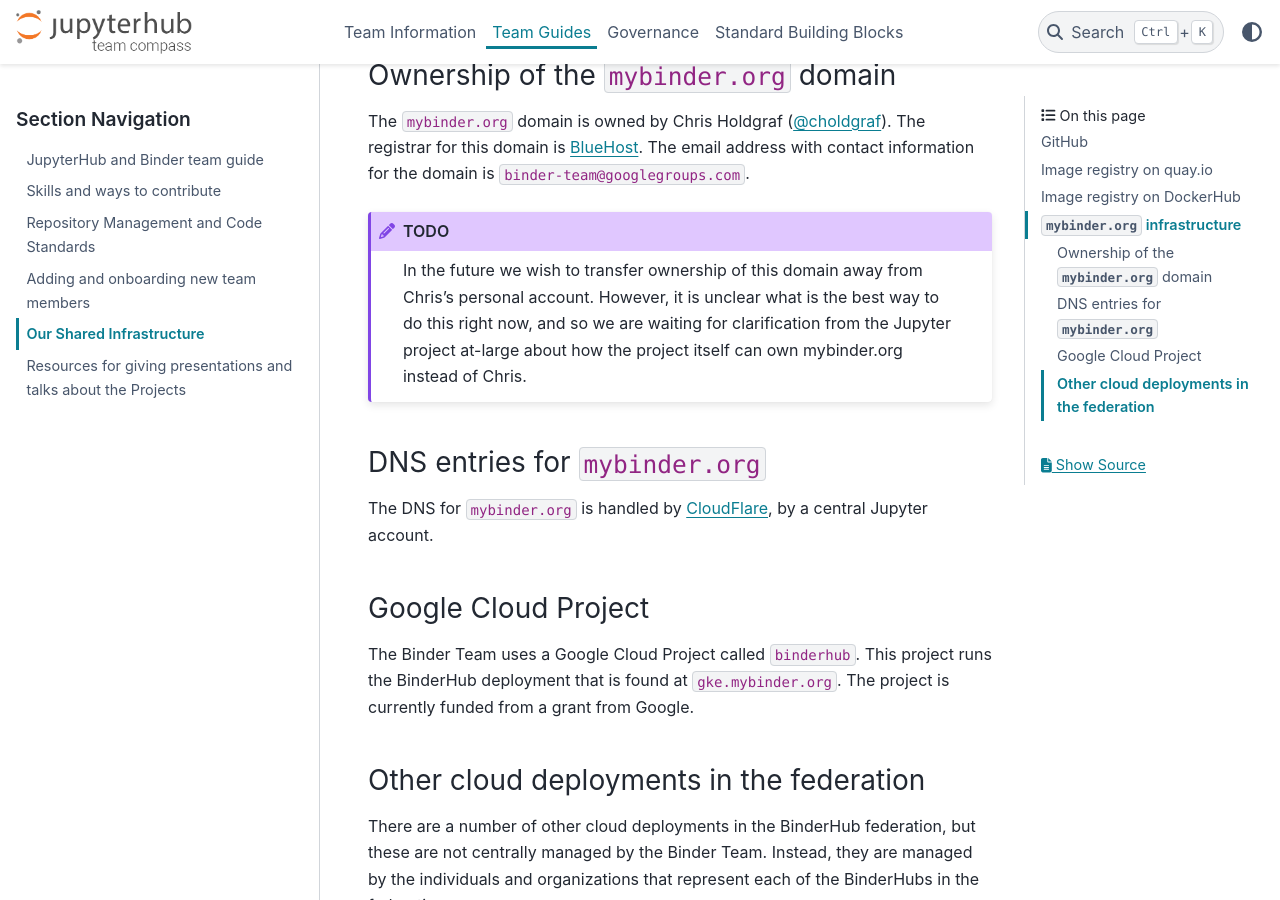
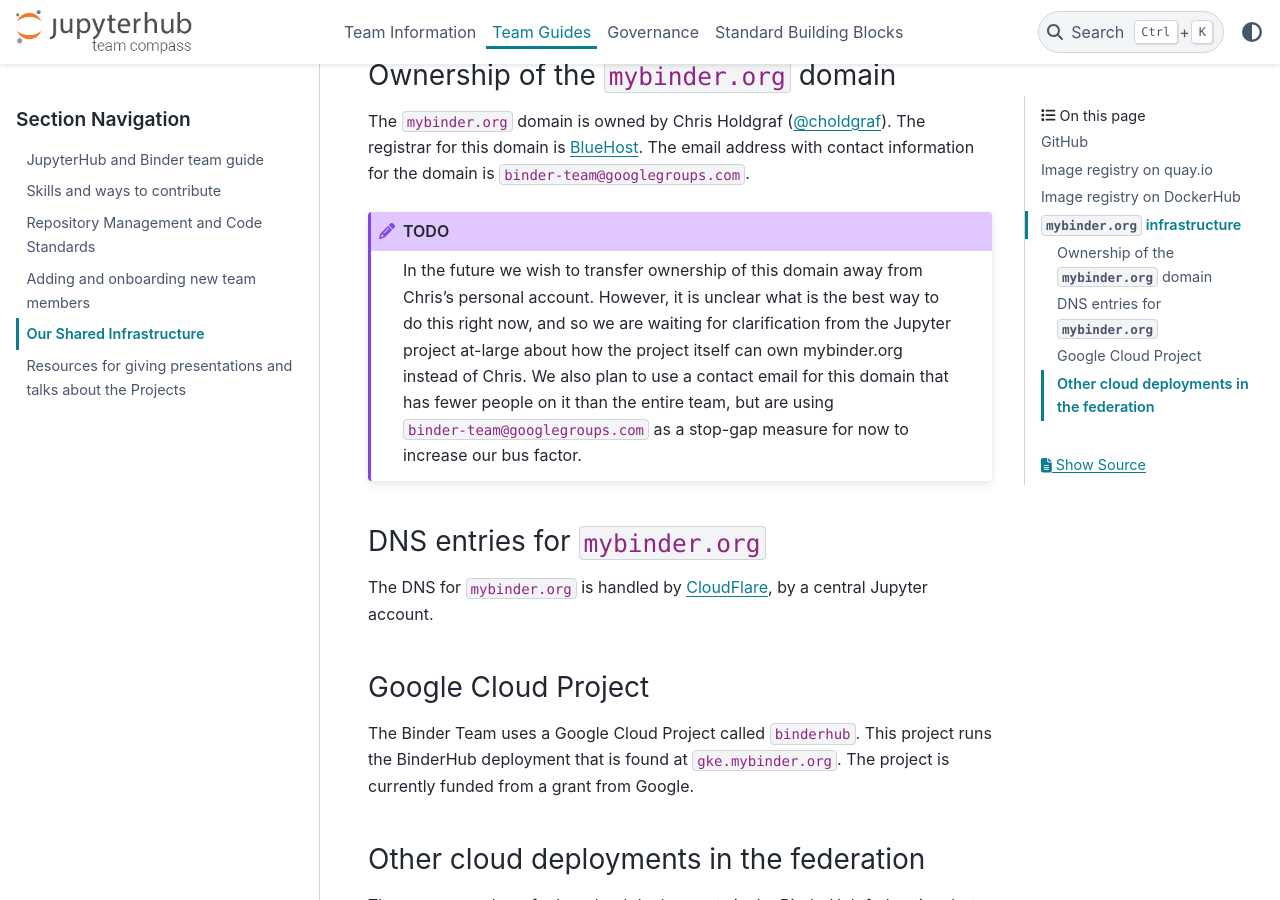
Before and after one commit to jupyterhub/team-compass, a Sphinx documentation site: the page built from docs/team/shared-infrastructure.md, in a window 1280 px wide and 900 px high, scrolled down 981 px. Built offline with Sphinx 7.4.7 and the PyData theme 0.15.4, drawn with Linux system fonts in a browser that asks for light colours.

Commit message:
Add note about bus factor

````diff
--- a/docs/team/shared-infrastructure.md
+++ b/docs/team/shared-infrastructure.md
@@ -32,7 +32,7 @@
 
 ```{admonition} TODO
 In the future we wish to transfer ownership of this domain away from Chris's personal account.
-However, it is unclear what is the best way to do this right now, and so we are waiting for clarification from the Jupyter project at-large about how the project itself can own mybinder.org instead of Chris.
+However, it is unclear what is the best way to do this right now, and so we are waiting for clarification from the Jupyter project at-large about how the project itself can own mybinder.org instead of Chris. We also plan to use a contact email for this domain that has fewer people on it than the entire team, but are using `binder-team@googlegroups.com` as a stop-gap measure for now to increase our bus factor.
 ```
 
 ### DNS entries for `mybinder.org`
````
